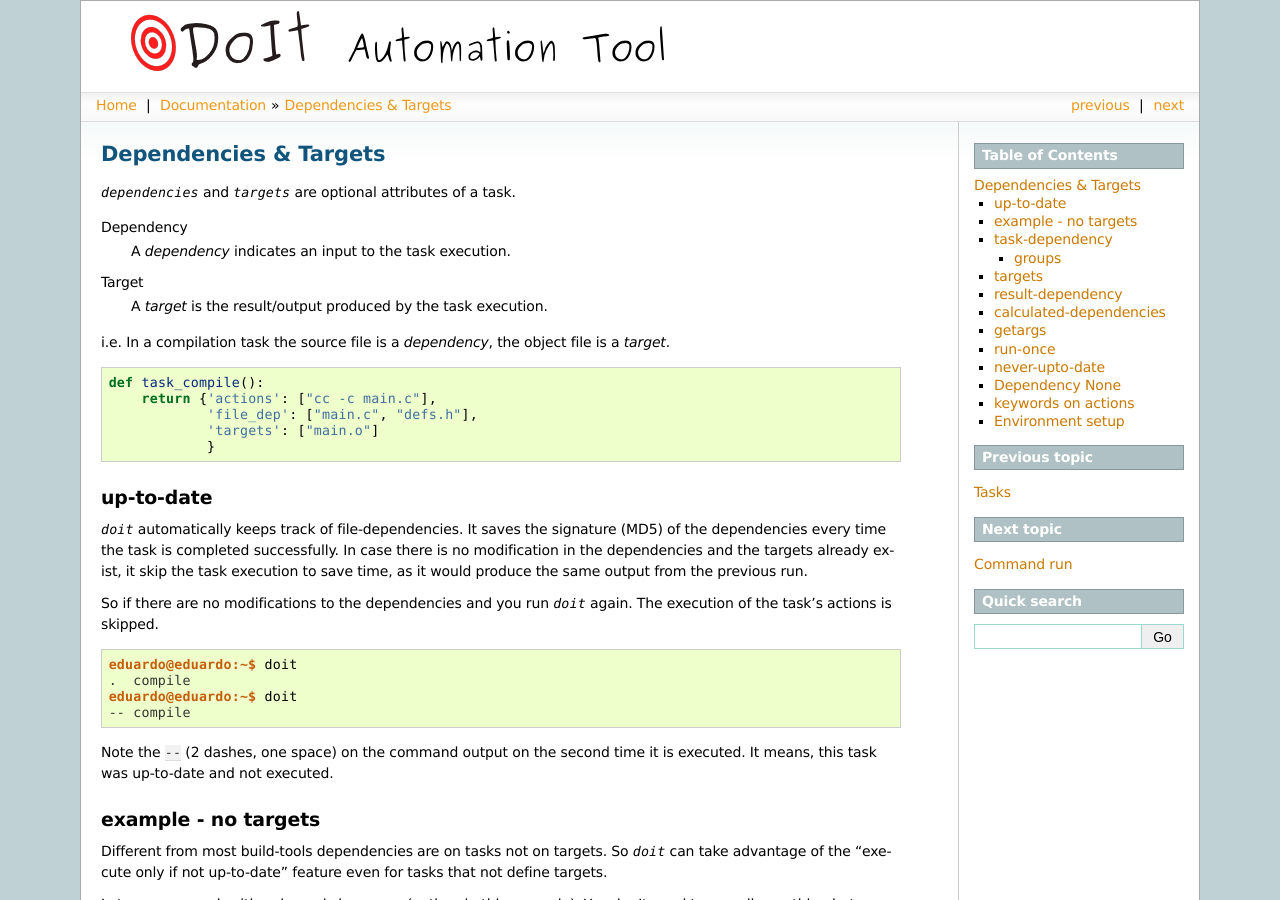
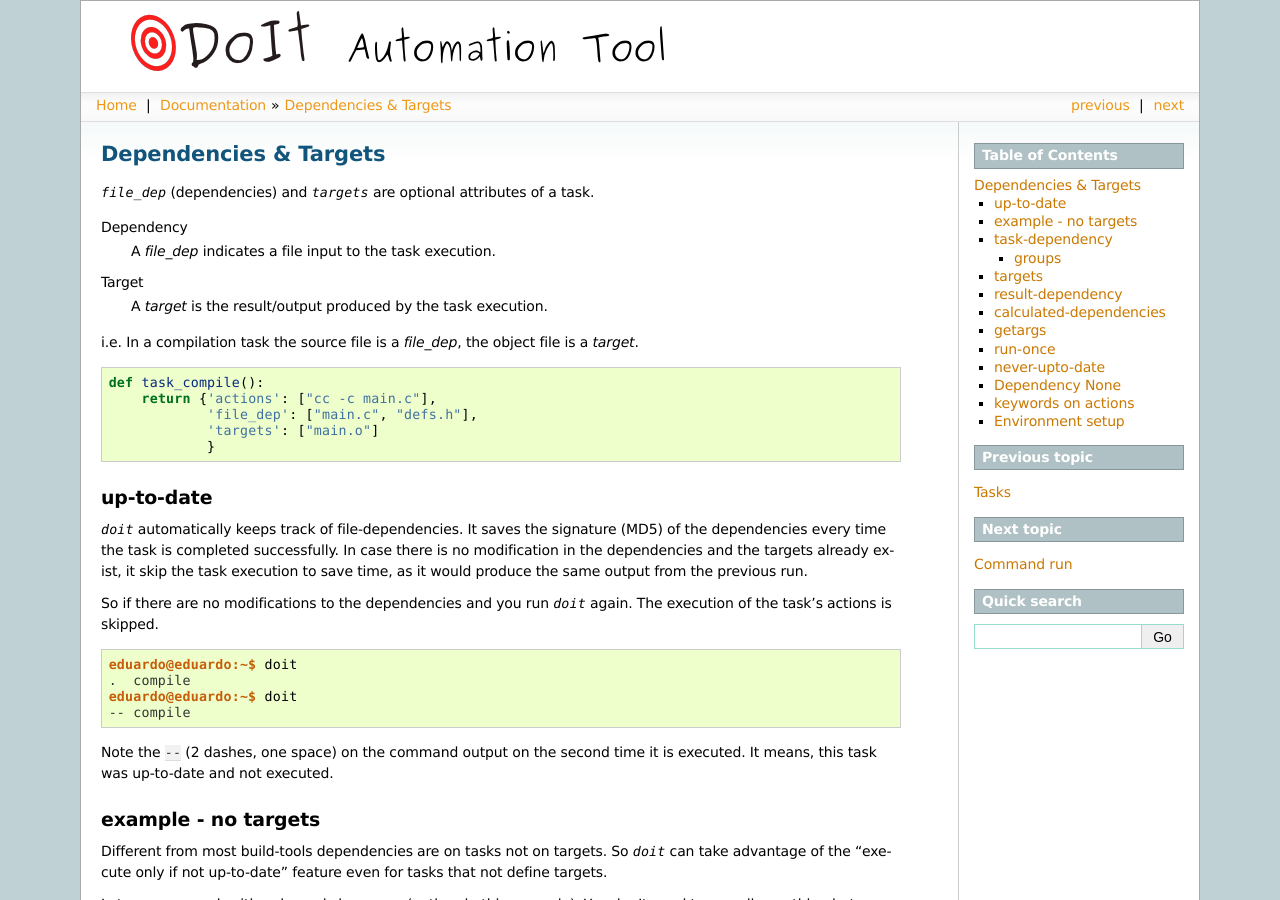
Before and after one commit to pydoit/doit, a Sphinx documentation site: the page built from doc/dependencies.rst, in a window 1280 px wide and 900 px high. Built offline with Sphinx 7.4.7, drawn with Linux system fonts in a browser that asks for light colours; comment, search, counter and statistics services are not loaded.

Commit message:
small fix on docs.
--HG--
extra : convert_revision : eduardo%40eduardo-20100608031959-aslqnh8gr4p2kxmg

```diff
--- a/doc/cmd_run.rst
+++ b/doc/cmd_run.rst
@@ -145,7 +145,7 @@ reporter
     eduardo@eduardo:~$ doit --reporter json
 
 
-custom_reporter
+custom reporter
 -----------------
 
 It is possible to define your own custom reporter. Check the code on doit/reorter.py... It is easy to get started by sub-classing the default reporter as shown below. The custom reporter must be configured using DOIT_CONFIG dict.
--- a/doc/dependencies.rst
+++ b/doc/dependencies.rst
@@ -2,15 +2,15 @@
 Dependencies & Targets
 ======================
 
-`dependencies` and `targets` are optional attributes of a task.
+`file_dep` (dependencies) and `targets` are optional attributes of a task.
 
 Dependency
-  A *dependency* indicates an input to the task execution.
+  A *file_dep* indicates a file input to the task execution.
 
 Target
   A *target* is the result/output produced by the task execution.
 
-i.e. In a compilation task the source file is a *dependency*, the object file is a *target*.
+i.e. In a compilation task the source file is a *file_dep*, the object file is a *target*.
 
 
 .. literalinclude:: tutorial/compile.py
```
